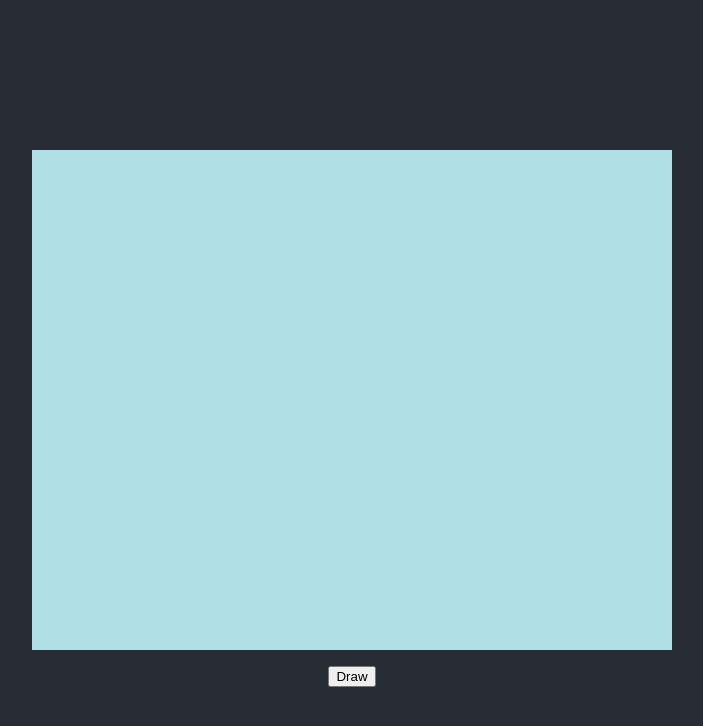
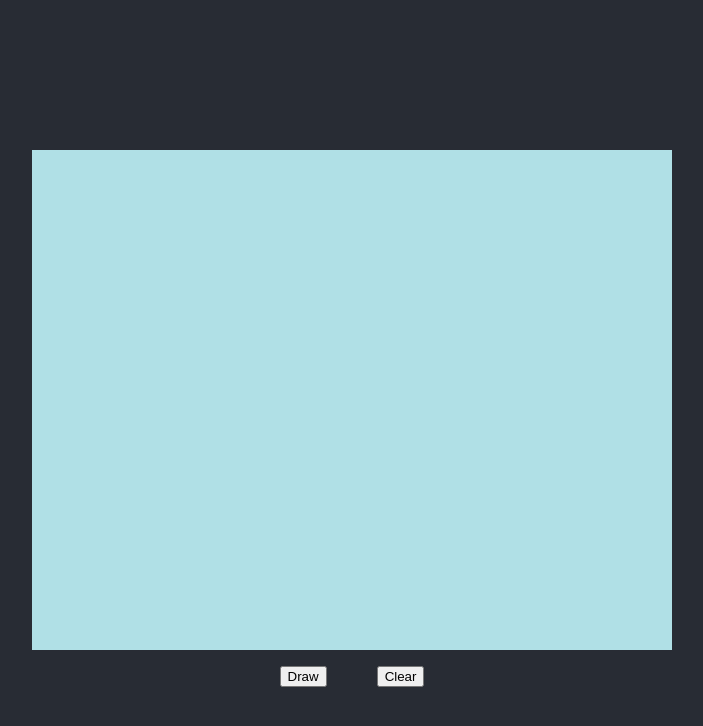
Before and after one commit to anthien30/brainstormy, a React (Create React App) app: page /draw in a window 1280 px wide. Shown: the top 726 px of the page, without its empty margins (288-991 px from the left). Built offline with nearby package versions, Linux system fonts and the light colour scheme.

Commit message:
vn- clear button

```diff
--- a/src/components/Canvas.js
+++ b/src/components/Canvas.js
@@ -50,7 +50,7 @@ function Canvas(props) {
         contextRef.current.lineTo(offsetX,offsetY) //Moves path to current mouse Position
         contextRef.current.stroke() //Renders the Stroke
     }
-    const clickHandler = () => {
+    const clickHandler1 = () => {
         if(!CanDraw){
             setCanDraw(true)
             setButtonStr("Stop Draw")
@@ -58,6 +58,11 @@ function Canvas(props) {
             setCanDraw(false)
             setButtonStr("Draw")
         }
+    }
+    const clickHandler2 = () => {
+        const canvas = canvasRef.current
+        const context = canvas.getContext("2d")
+        context.clearRect(0, 0, canvas.width, canvas.height);
     }
     console.log("Props.width: " + props.width)
     console.log("Props.height: " + props.height)
@@ -70,7 +75,9 @@ function Canvas(props) {
             ref={canvasRef}
             />
             <div>
-                <button type="button" onClick={clickHandler}>{buttonStr}</button>
+                <button type="button" onClick={clickHandler1}>{buttonStr}</button>
+                <div style={{width: '50px',height: 'auto', display: "inline-block"}}/>
+                <button type="button" onClick={clickHandler2}>Clear</button>
             </div>
         </div>
     )
```
